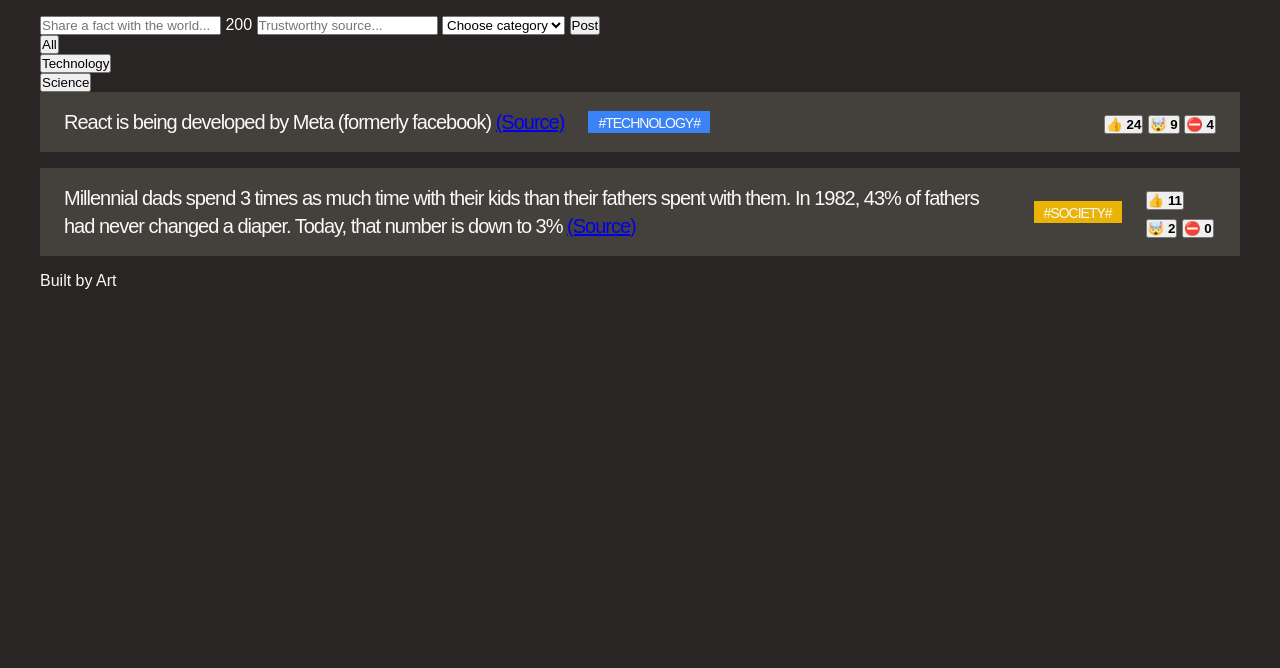
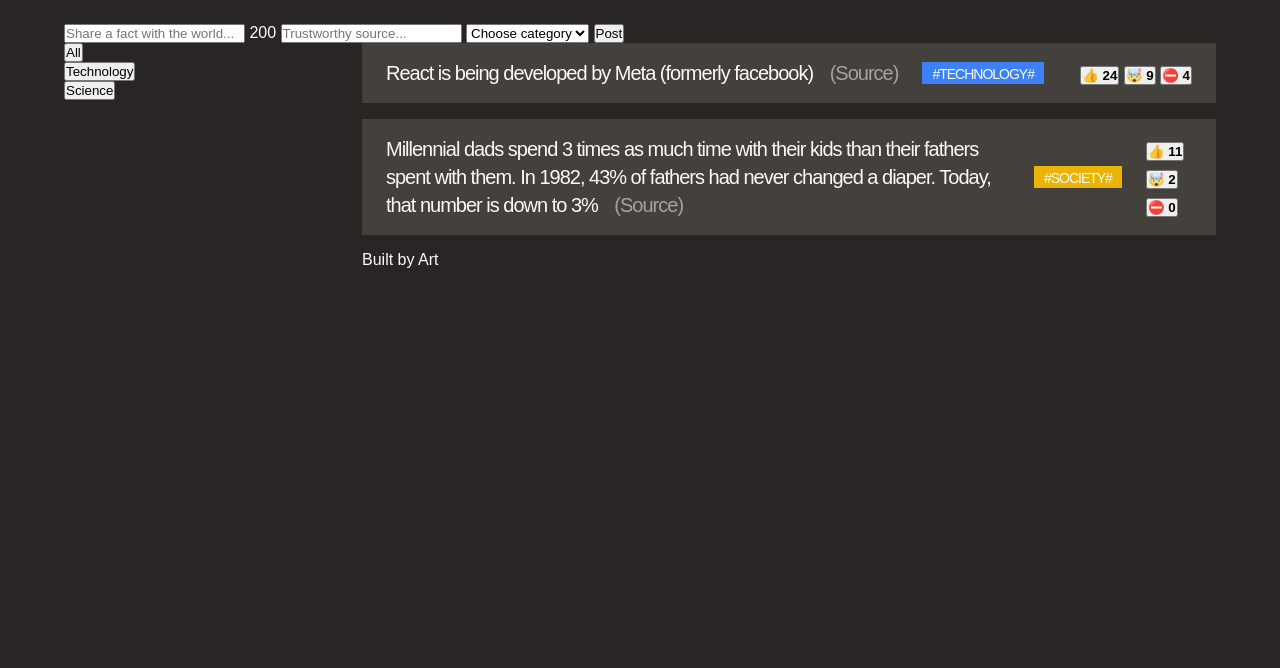
Before and after one commit to artsingletary/Udemy_Full_Stack_Web_App, a plain HTML site: page index.html in a window 1280 px wide. Shown: the part 132-800 px from the top of the page. Drawn offline with Linux system fonts and the light colour scheme; a web font is replaced by a local one.

Commit message:
Styling Links and Transitions

```diff
--- a/index.html
+++ b/index.html
@@ -13,10 +13,15 @@
     <title>Today I Learned!</title>
   </head>
   <body>
-    <!--The header section is using flexbox-->
+    <div class="container" <!--The header section is using flexbox-->
       <header class="header">
         <div class="logo">
-        <img src="logo.png" height="68" width="68" alt="Today I Learned Logo" />
+          <img
+            src="logo.png"
+            height="68"
+            width="68"
+            alt="Today I Learned Logo"
+          />
           <h1>Today I Learned</h1>
         </div>
         <button>Share A Fact</button>
@@ -35,7 +40,7 @@
         <button>Post</button>
       </form>
 
-    <main>
+      <main class="main">
         <aside>
           <ul>
             <li><button>All</button></li>
@@ -49,7 +54,12 @@
             <li class="fact">
               <p>
                 React is being developed by Meta (formerly facebook)
-              <a href="https://opensource.fb.com/" target="_blank">(Source)</a>
+                <a
+                  class="source"
+                  href="https://opensource.fb.com/"
+                  target="_blank"
+                  >(Source)</a
+                >
               </p>
               <span class="tag" style="background-color: #3b82f6"
                 >#technology#
@@ -67,12 +77,15 @@
                 their fathers spent with them. In 1982, 43% of fathers had never
                 changed a diaper. Today, that number is down to 3%
                 <a
+                  class="source"
                   href="https:/www.mother.ly/parenting/millennial-dads-spend-more-time-with-their-kids"
                   target="_blank"
                   >(Source)</a
                 >
               </p>
-            <span class="tag" style="background-color: #eab308">#society#</span>
+              <span class="tag" style="background-color: #eab308"
+                >#society#</span
+              >
               <div class="vote-buttons">
                 <button>👍 <strong>11</strong></button>
                 <button>🤯️ <strong>2</strong></button>
@@ -83,5 +96,6 @@
           <p>Built by Art</p>
         </section>
       </main>
+    </div>
   </body>
 </html>
--- a/style.css
+++ b/style.css
@@ -8,7 +8,14 @@ body {
   background-color: #292524;
   color: #fafaf9;
   font-family: "Sono", sans-serif;
-  padding: 40px;
+  padding: 48px 64px;
+}
+
+/* MAIN LAYOUT */
+
+.container {
+  max-width: 1500px;
+  margin: 0 auto;
 }
 
 .header {
@@ -19,6 +26,19 @@ body {
   justify-content: space-between;
 }
 
+.fact-form {
+  background-color: #44403c;
+  margin-bottom: 40px;
+  padding: 16px 40px;
+  text-align: center;
+}
+
+.main {
+  display: grid;
+  grid-template-columns: 250px 1fr;
+  gap: 48px;
+}
+
 .logo {
   /* Flexbox Settings */
   display: flex;
@@ -26,11 +46,9 @@ body {
   gap: 16px;
 }
 
-.fact-form {
-  background-color: #44403c;
-  margin-bottom: 40px;
-  padding: 16px 40px;
-  text-align: center;
+.logo img {
+  width: 68px;
+  height: 68px;
 }
 
 h1 {
@@ -71,3 +89,20 @@ h1 {
 ul {
   list-style: none;
 }
+
+/* Grouping multiple selectors for the same declartion block
+ for the link and visited pseudo classes */
+.source:link,
+.source:visited {
+  color: #a8a29e;
+  text-decoration: none;
+  margin-left: 12px;
+  transition: 1s;
+}
+
+/* Grouping multiple selectors in the same declaration block
+for the hover and active pseudo classes */
+.source:hover,
+.source:active {
+  color: #3b82f6;
+}
```
Lines whose indentation alone changed are shown as unchanged.
